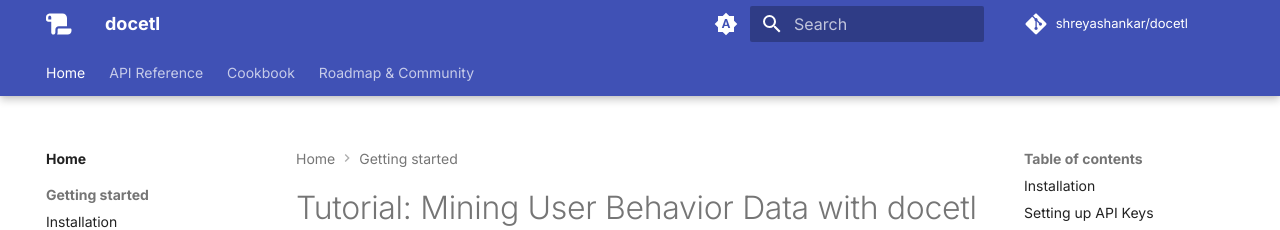
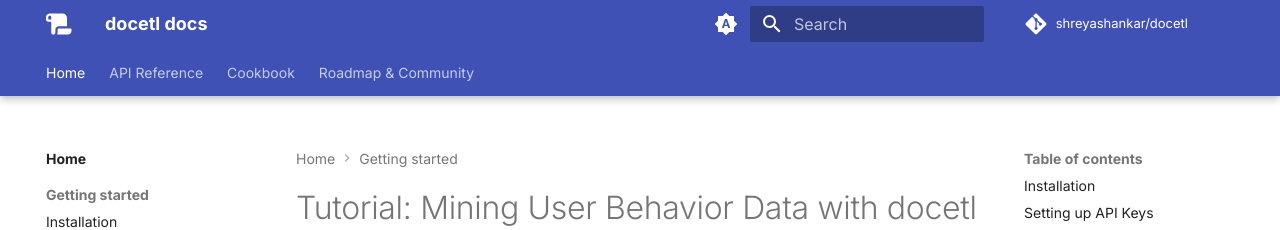
Before and after one commit to ucbepic/docetl, an MkDocs documentation site: the page built from docs/tutorial.md, in a window 1280 px wide. Shown: the top 230 px of the page. Built offline with MkDocs 1.6.1 and Material for MkDocs 9.7.7, drawn with Linux system fonts in a browser that asks for light colours; comment, search, counter and statistics services are not loaded.

`````diff
--- a/docs/tutorial.md
+++ b/docs/tutorial.md
@@ -134,7 +134,7 @@
 
 ??? example "Full Pipeline Configuration"
 
-    ````yaml
+    ```yaml
     default_model: gpt-4o-mini
 
     datasets:
--- a/mkdocs.yml
+++ b/mkdocs.yml
@@ -1,4 +1,4 @@
-site_name: docetl
+site_name: docetl docs
 site_url: https://docetl.com/docs
 repo_url: https://github.com/shreyashankar/docetl
 repo_name: shreyashankar/docetl
`````
Also changed, not shown: 1 other file.
